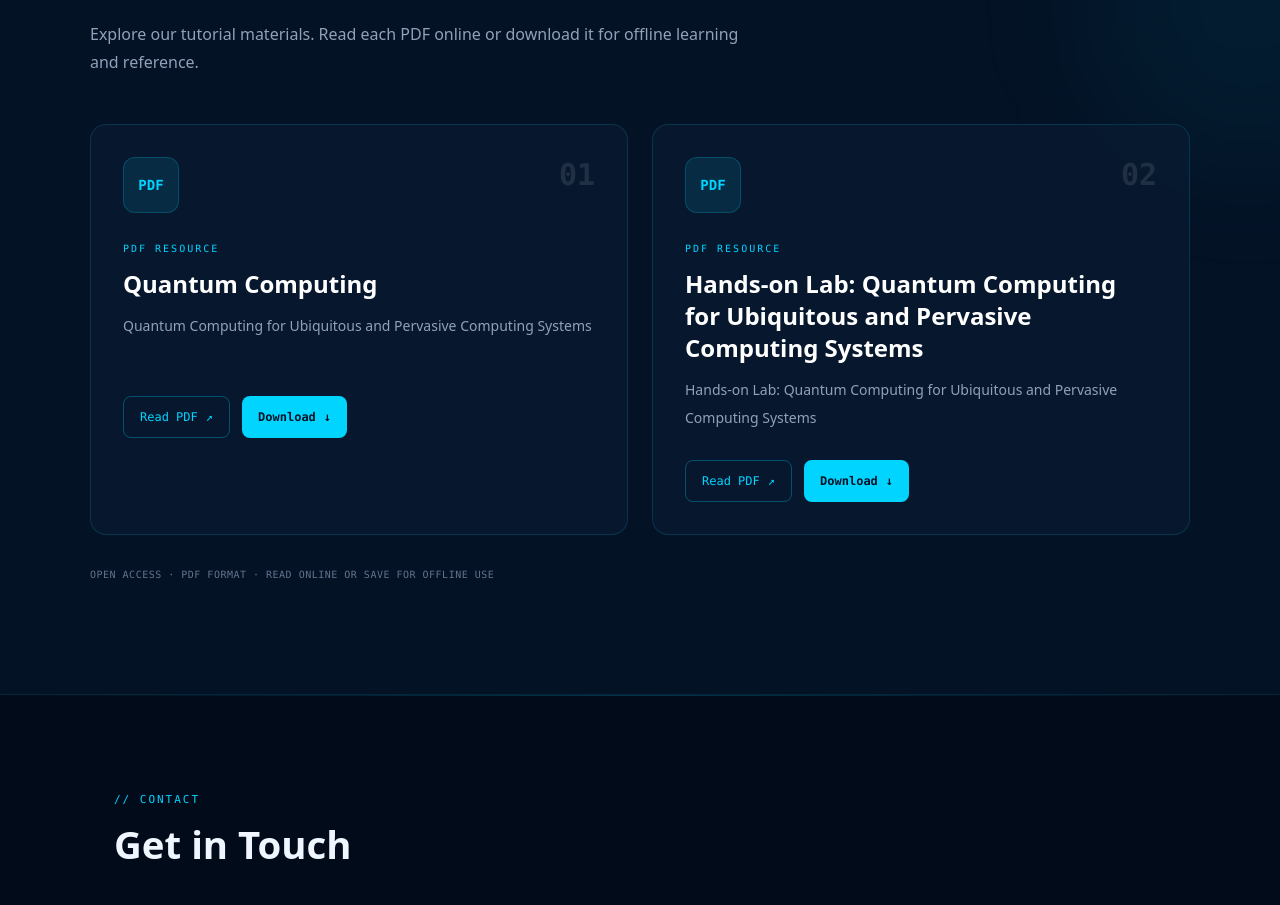
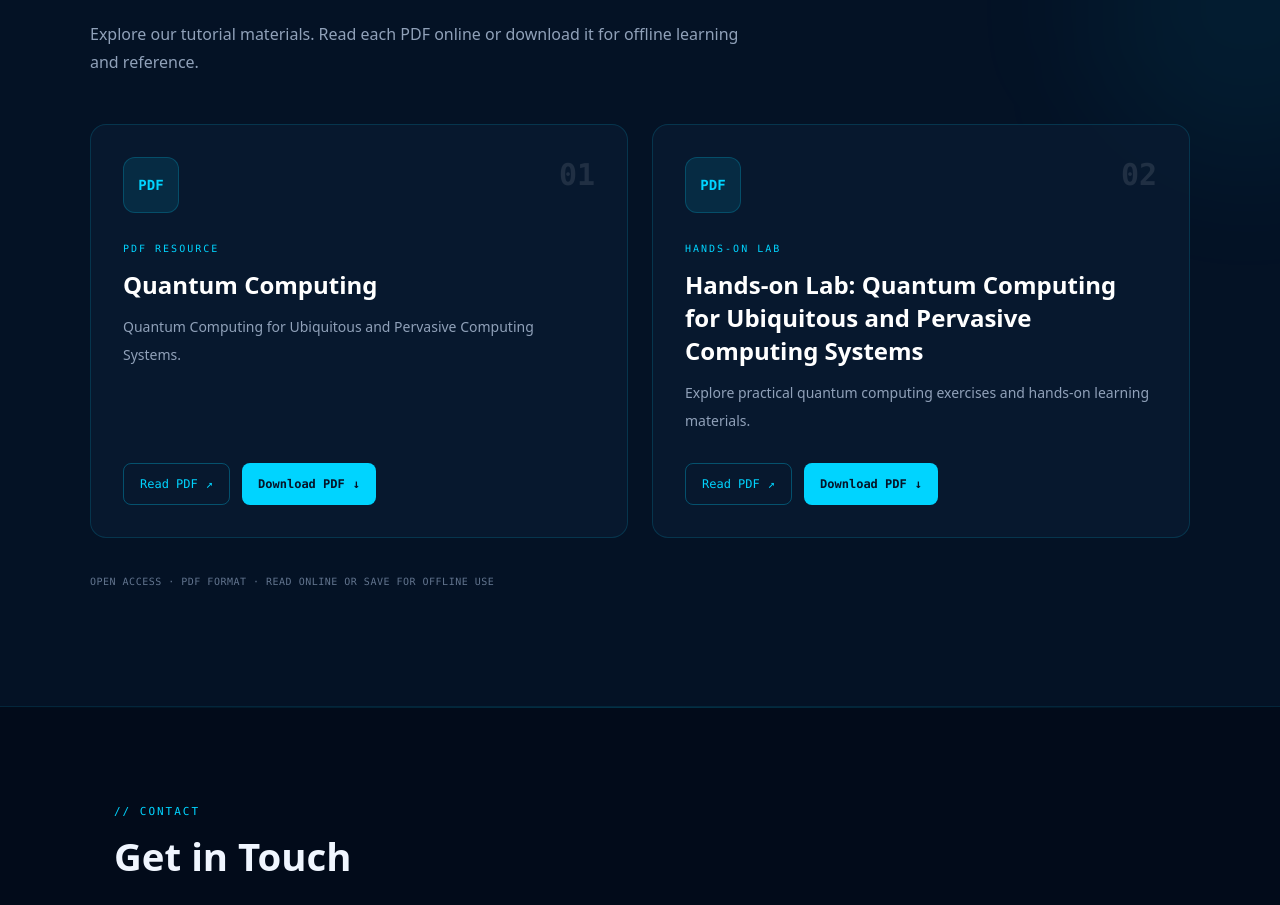
Before and after one commit to DKRG-HEU/ubicomp2026-quantum-tutorial, a Next.js app: page /ubicomp2026-quantum-tutorial/ in a window 1280 px wide. Shown: the part 7020-7925 px from the top of the page. Built offline with nearby package versions, Linux system fonts and the light colour scheme; a web font is replaced by a local one.

Commit message:
add tutorials pdf

```diff
--- a/src/components/Tutorials.jsx
+++ b/src/components/Tutorials.jsx
@@ -11,17 +11,18 @@ const tutorials = [
     number: '01',
     title: 'Quantum Computing',
     description:
-      'Quantum Computing for Ubiquitous and Pervasive Computing Systems',
+      'Quantum Computing for Ubiquitous and Pervasive Computing Systems.',
     filename: 'Ubicomp26_tutorial.pdf',
     category: 'PDF RESOURCE',
   },
   {
     number: '02',
-    title: 'Hands-on Lab: Quantum Computing for Ubiquitous and Pervasive Computing Systems',
+    title:
+      'Hands-on Lab: Quantum Computing for Ubiquitous and Pervasive Computing Systems',
     description:
-      'Hands-on Lab: Quantum Computing for Ubiquitous and Pervasive Computing Systems',
+      'Explore practical quantum computing exercises and hands-on learning materials.',
     filename: 'Ubicomp26_hand_on_lab.pdf',
-    category: 'PDF RESOURCE',
+    category: 'HANDS-ON LAB',
   },
 ];
 
@@ -29,14 +30,10 @@ export default function Tutorials() {
   return (
     <section
       id="tutorials"
-      className="relative overflow-hidden border-y border-[#00d4ff]/10
-                 bg-[#061428]/80 px-6 py-20 md:py-28"
+      className="relative overflow-hidden border-y border-[#00d4ff]/10 bg-[#061428]/80 px-6 py-20 md:py-28"
     >
       {/* Background decoration */}
-      <div
-        className="pointer-events-none absolute -right-32 top-10
-                   h-80 w-80 rounded-full bg-[#00d4ff]/5 blur-3xl"
-      />
+      <div className="pointer-events-none absolute -right-32 top-10 h-80 w-80 rounded-full bg-[#00d4ff]/5 blur-3xl" />
 
       <div className="relative mx-auto max-w-[1100px]">
         {/* Section heading */}
@@ -46,12 +43,13 @@ export default function Tutorials() {
           </p>
 
           <h2 className="text-3xl font-bold tracking-tight text-white md:text-5xl">
-            Tutorials<span className="text-[#00d4ff]"> &amp; PDFs</span>
+            Tutorials
+            <span className="text-[#00d4ff]"> &amp; PDFs</span>
           </h2>
 
           <p className="mt-5 text-sm leading-7 text-slate-400 md:text-base">
-            Explore our tutorial materials. Read each PDF online or
-            download it for offline learning and reference.
+            Explore our tutorial materials. Read each PDF online
+            or download it for offline learning and reference.
           </p>
         </div>
 
@@ -64,21 +62,11 @@ export default function Tutorials() {
             return (
               <article
                 key={tutorial.number}
-                className="group relative rounded-2xl border
-                           border-[#00d4ff]/15 bg-[#091b31]/80 p-6
-                           transition-all duration-300
-                           hover:-translate-y-1 hover:border-[#00d4ff]/50
-                           hover:shadow-xl hover:shadow-[#00d4ff]/5
-                           md:p-8"
+                className="group relative flex flex-col rounded-2xl border border-[#00d4ff]/15 bg-[#091b31]/80 p-6 transition-all duration-300 hover:-translate-y-1 hover:border-[#00d4ff]/50 hover:shadow-xl hover:shadow-[#00d4ff]/5 md:p-8"
               >
-                {/* Top row */}
+                {/* Card header */}
                 <div className="flex items-start justify-between gap-4">
-                  <div
-                    className="flex h-14 w-14 items-center justify-center
-                               rounded-xl border border-[#00d4ff]/20
-                               bg-[#00d4ff]/10 font-mono text-sm
-                               font-bold text-[#00d4ff]"
-                  >
+                  <div className="flex h-14 w-14 items-center justify-center rounded-xl border border-[#00d4ff]/20 bg-[#00d4ff]/10 font-mono text-sm font-bold text-[#00d4ff]">
                     PDF
                   </div>
 
@@ -87,15 +75,18 @@ export default function Tutorials() {
                   </span>
                 </div>
 
+                {/* Category */}
                 <p className="mt-7 font-mono text-[10px] tracking-[0.2em] text-[#00d4ff]">
                   {tutorial.category}
                 </p>
 
-                <h3 className="mt-3 text-xl font-semibold text-white md:text-2xl">
+                {/* Title */}
+                <h3 className="mt-3 text-xl font-semibold leading-snug text-white md:text-2xl">
                   {tutorial.title}
                 </h3>
 
-                <p className="mt-3 min-h-14 text-sm leading-7 text-slate-400">
+                {/* Description */}
+                <p className="mt-3 flex-1 text-sm leading-7 text-slate-400">
                   {tutorial.description}
                 </p>
 
@@ -105,10 +96,7 @@ export default function Tutorials() {
                     href={pdfUrl}
                     target="_blank"
                     rel="noopener noreferrer"
-                    className="inline-flex items-center gap-2 rounded-lg
-                               border border-[#00d4ff]/30 px-4 py-3
-                               font-mono text-xs text-[#00d4ff]
-                               transition hover:bg-[#00d4ff]/10"
+                    className="inline-flex items-center justify-center gap-2 rounded-lg border border-[#00d4ff]/30 px-4 py-3 font-mono text-xs text-[#00d4ff] transition hover:bg-[#00d4ff]/10"
                   >
                     Read PDF
                     <span aria-hidden="true">↗</span>
@@ -117,27 +105,22 @@ export default function Tutorials() {
                   <a
                     href={pdfUrl}
                     download={tutorial.filename}
-                    className="inline-flex items-center gap-2 rounded-lg
-                               bg-[#00d4ff] px-4 py-3 font-mono
-                               text-xs font-bold text-[#061428]
-                               transition hover:bg-cyan-200"
+                    className="inline-flex items-center justify-center gap-2 rounded-lg bg-[#00d4ff] px-4 py-3 font-mono text-xs font-bold text-[#061428] transition hover:bg-cyan-200"
                   >
-                    Download
+                    Download PDF
                     <span aria-hidden="true">↓</span>
                   </a>
                 </div>
 
                 {/* Bottom accent */}
-                <div className="absolute bottom-0 left-6 right-6 h-px
-                                bg-gradient-to-r from-transparent
-                                via-[#00d4ff]/30 to-transparent
-                                opacity-0 transition group-hover:opacity-100" />
+                <div className="absolute bottom-0 left-6 right-6 h-px bg-gradient-to-r from-transparent via-[#00d4ff]/30 to-transparent opacity-0 transition group-hover:opacity-100" />
               </article>
             );
           })}
         </div>
 
-        <p className="mt-8 font-mono text-[10px] tracking-wider text-slate-500">
+        {/* Footer note */}
+        <p className="mt-8 font-mono text-[10px] leading-6 tracking-wider text-slate-500">
           OPEN ACCESS · PDF FORMAT · READ ONLINE OR SAVE FOR OFFLINE USE
         </p>
       </div>
```
